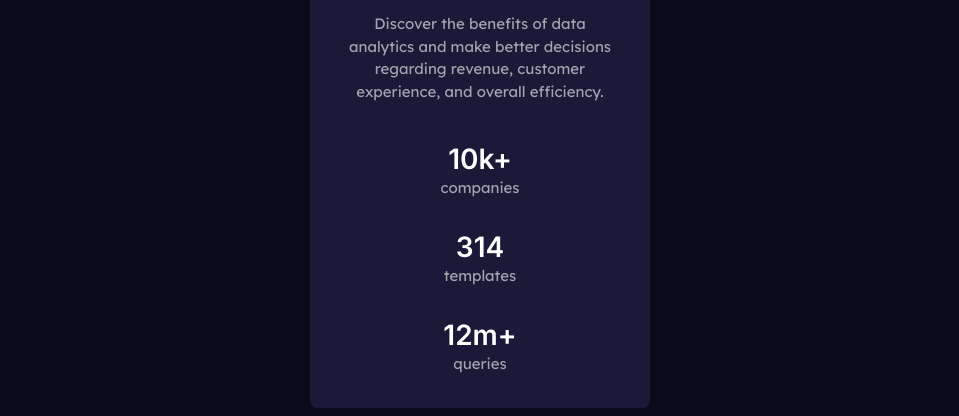
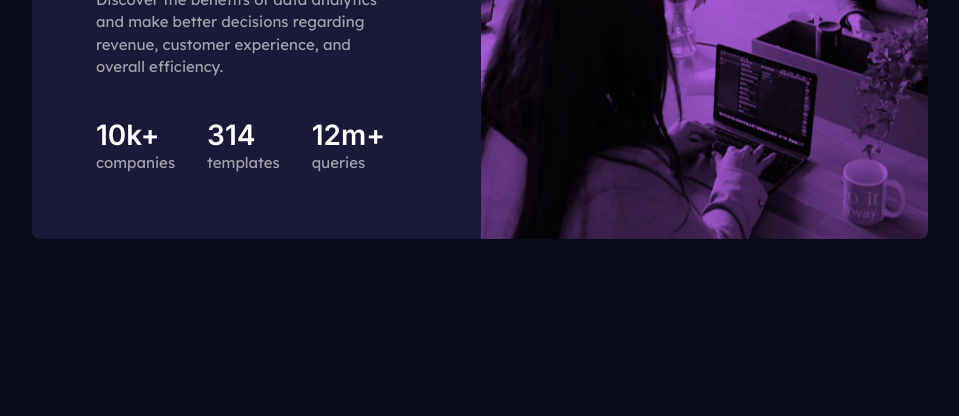
Before and after one commit to VimDiesel123/stats-preview-card-component-main, a plain HTML site: page index.html in a window 1280 px wide. Shown: the part 384-800 px from the top of the page, without its empty margins (160-1119 px from the left). Drawn offline with Linux system fonts and the light colour scheme.

Commit message:
Make responsive

```diff
--- a/styles.css
+++ b/styles.css
@@ -165,3 +165,35 @@ main {
   font-size: 1.75rem;
   line-height: 1.2;
 }
+
+@media screen and (min-width: 900px) {
+  .card {
+    flex-direction: row;
+    max-width: 70%;
+  }
+
+  .card__img {
+    flex-basis: 50%;
+    order: 2;
+    flex: 1;
+    background: var(--soft-violet) url(./images/image-header-desktop.jpg);
+    border-radius: 0 0.5rem 0.5rem 0;
+    background-repeat: no-repeat;
+  }
+
+  .card__title {
+    font-size: 2rem;
+  }
+
+  .card__body {
+    flex-basis: 50%;
+    order: 1;
+    padding: 4rem 6rem 4rem 4rem;
+    text-align: left;
+  }
+
+  .stats {
+    flex-direction: row;
+    justify-content: space-between;
+  }
+}
```
Also changed, not shown: index.html (+0 -4 lines).
